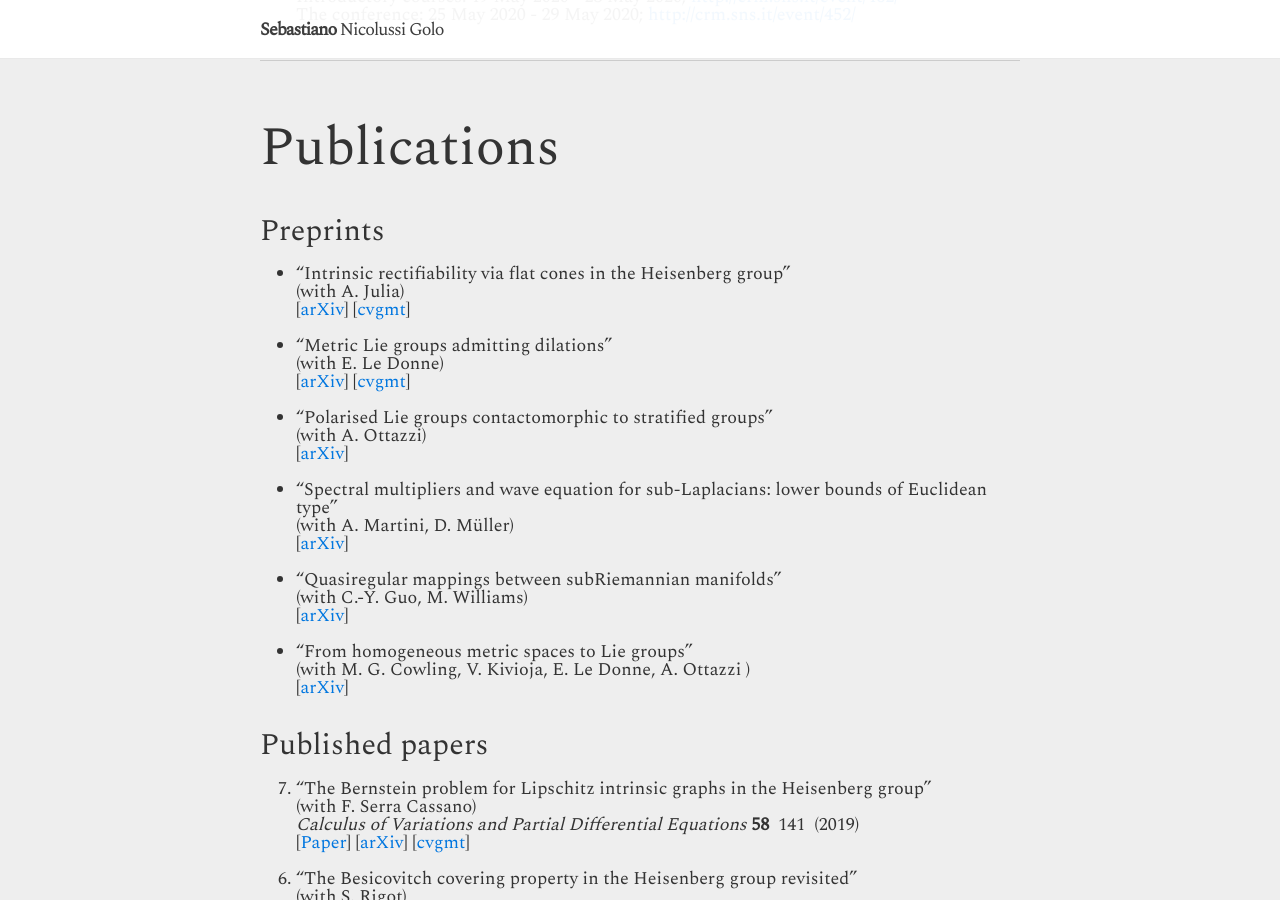
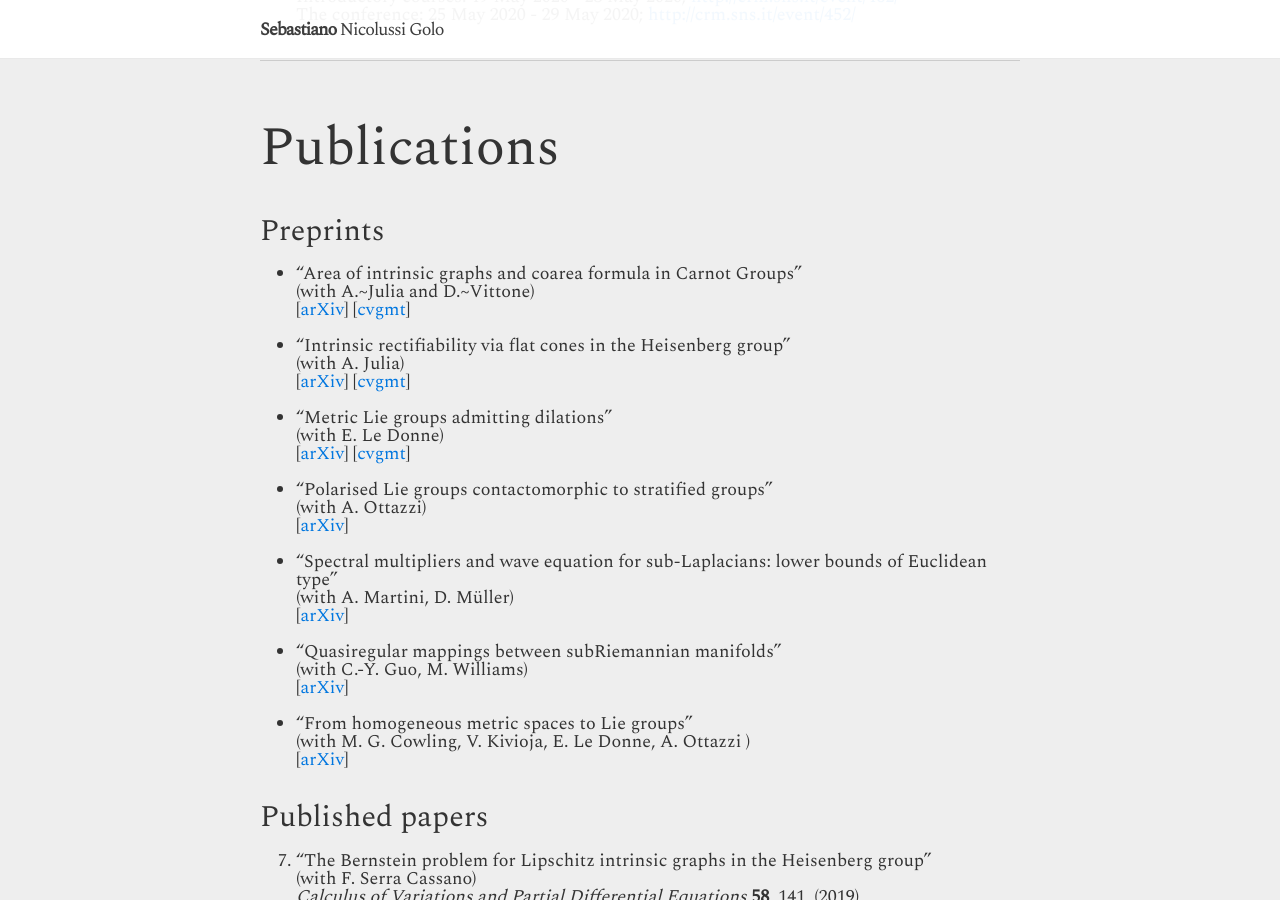
Before and after one commit to Seba272/seba272.github.io, a Jekyll site: the page built from index.md, in a window 1280 px wide and 900 px high, scrolled down 1140 px. Built offline with Jekyll 4.4.1, drawn with Linux system fonts in a browser that asks for light colours; nearby versions of some CDN libraries.

Commit message:
Add coarea paper in preprints.

```diff
--- a/index.md
+++ b/index.md
@@ -59,11 +59,15 @@ Publications
 ============
 
 ### Preprints
-
+<!-- -->
+* "Area of intrinsic graphs and coarea formula in Carnot Groups"
+	(with A.~Julia and D.~Vittone)
+	[[arXiv](https://arxiv.org/abs/2004.02520/)]
+	[[cvgmt](http://cvgmt.sns.it/paper/4635/)]
 <!-- -->
 * "Intrinsic rectifiability via flat cones in the Heisenberg group"
 	(with A. Julia)
-	[[arXiv](https://arxiv.org/abs/2003.09196)]
+	[[arXiv](https://arxiv.org/abs/2003.09196/)]
 	[[cvgmt](http://cvgmt.sns.it/paper/4617/)]
 <!-- -->
 *	"Metric Lie groups admitting dilations"
```
